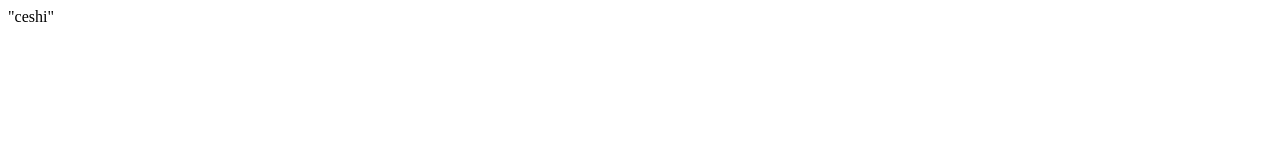
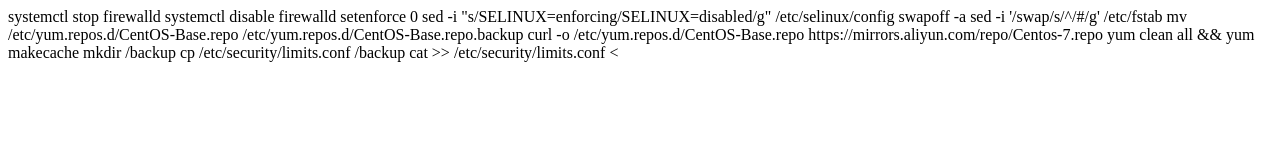
Before and after one commit to guanhgan/centos7.github.com, a plain HTML site: page index.html in a window 1280 px wide. Drawn offline with Linux system fonts and the light colour scheme.

Commit message:
Update index.html

```diff
--- a/index.html
+++ b/index.html
@@ -1 +1,23 @@
-<p>"ceshi"</p>
+<p>systemctl stop firewalld
+systemctl disable firewalld
+setenforce 0
+sed -i "s/SELINUX=enforcing/SELINUX=disabled/g" /etc/selinux/config
+
+swapoff -a
+sed -i '/swap/s/^/#/g' /etc/fstab
+mv /etc/yum.repos.d/CentOS-Base.repo /etc/yum.repos.d/CentOS-Base.repo.backup
+curl -o /etc/yum.repos.d/CentOS-Base.repo https://mirrors.aliyun.com/repo/Centos-7.repo
+yum clean all && yum makecache
+mkdir /backup
+cp /etc/security/limits.conf /backup
+cat >> /etc/security/limits.conf <<EOF
+*  soft  nofile  65535
+*  hard  nofile  65535
+*  soft  nproc  65535
+*  hard  nproc  65535
+root  soft  nproc  unlimited
+EOF
+
+ping www.baidu.com -c 1
+reboot
+</p>
```
